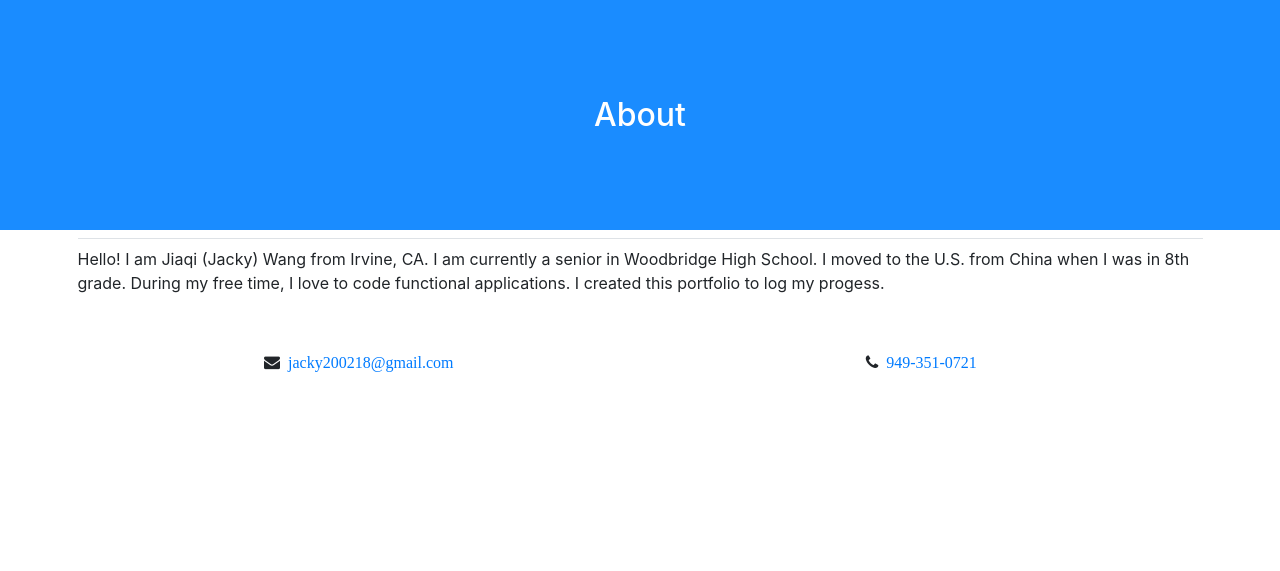
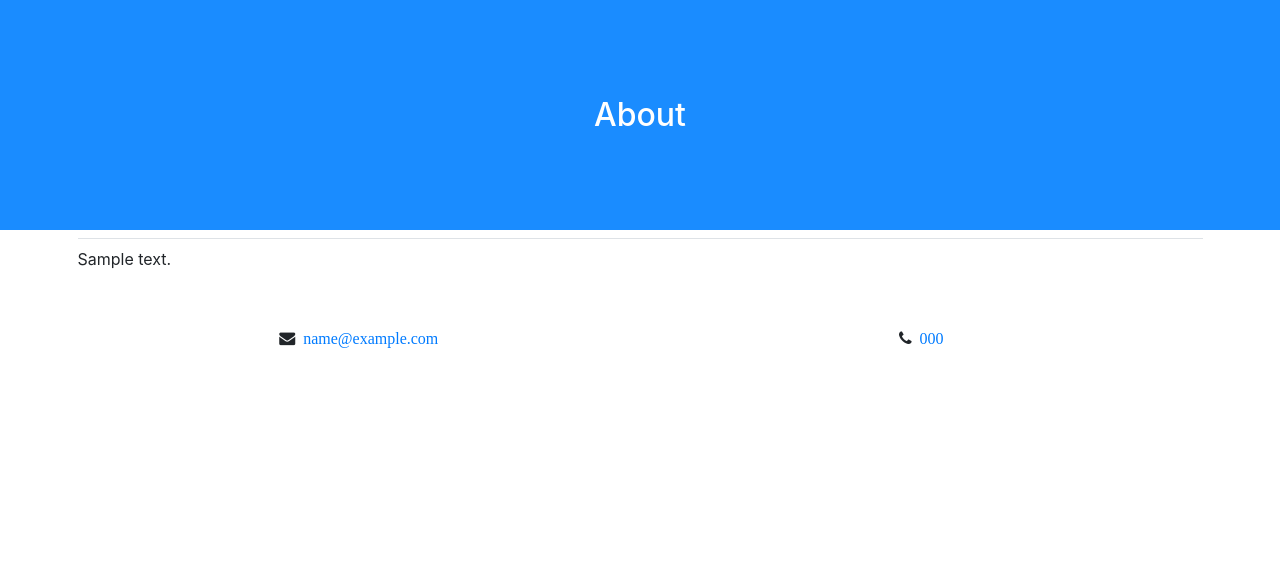
Before and after one commit to JackyW1118/cs-project-portfolio, a Django app: page /about/ in a window 1280 px wide. Shown: the part 56-627 px from the top of the page. Run offline with Django 3.2, Linux system fonts and the light colour scheme; tables that the repository leaves empty hold one stand-in row (values such as "Sample post"); some libraries are stand-ins or nearby versions.

Commit message:
customized text

```diff
--- a/myprojects/models.py
+++ b/myprojects/models.py
@@ -47,6 +47,7 @@ class MyInformation(models.Model):
     home_page_hero_text = models.TextField()
     about_page_description = models.TextField()
     phone_number = PhoneField()
+    email = models.EmailField()
 
     def clean(self):
         validate_only_one_instance(self)
--- a/myprojects/templates/myprojects/about.html
+++ b/myprojects/templates/myprojects/about.html
@@ -8,19 +8,15 @@
 <div class="width-control set-height">
     <legend class="border-bottom my-2"></legend>
     <div>
-        Hello! I am Jiaqi (Jacky) Wang from Irvine, CA.
-        I am currently a senior in Woodbridge High School.
-        I moved to the U.S. from China when I was in 8th grade.
-        During my free time, I love to code functional applications.
-        I created this portfolio to log my progess.
+        {{myinfo.about_page_description}}
     </div>
 
     <div class="row mt-5">
         <div class="col-sm">
-            <i class="fa fa-envelope"><a  class="ml-2" href="mailto:jacky200218@gmail.com">jacky200218@gmail.com</a></i>
+            <i class="fa fa-envelope"><a  class="ml-2" href="mailto:{{myinfo.email}}">{{myinfo.email}}</a></i>
         </div>
         <div class="col-sm">
-            <i class="fa fa-phone"><a  class="ml-2" href="tel:+1-949-351-0721">949-351-0721</a></i>
+            <i class="fa fa-phone"><a  class="ml-2" href="tel:{{myinfo.phone_number}}">{{myinfo.phone_number}}</a></i>
         </div>
     </div>
 </div>
--- a/myprojects/templates/myprojects/portfoliohome.html
+++ b/myprojects/templates/myprojects/portfoliohome.html
@@ -2,7 +2,7 @@
 {% block content %}
     <div class="hero d-flex justify-content-center">
         <p class="h4 text-white py-5 text-wdith my-5">
-            Hello everybody! This is Jiaqi (Jacky) Wang. I created this site to log and showcase my many computer science projects that I have completed and am currently working on!
+            {{myinfo.home_page_hero_text}}
         </p>
     </div>
     <div class = "content-sec">
--- a/myprojects/views.py
+++ b/myprojects/views.py
@@ -1,13 +1,12 @@
 from django.shortcuts import render
-from .models import ProjectUpdate, Project
+from .models import ProjectUpdate, Project, MyInformation
 from django.views.generic import DetailView
 
 # home
 def index(request):
     all_proj = Project.objects.all().order_by('-date_posted')
-    context = {
-        'projects': all_proj,
-    }
+    context = {'projects': all_proj}
+    context["myinfo"] = MyInformation.objects.first()
     return render(request, 'myprojects/portfoliohome.html', context)
 
 class ProjectDetailView(DetailView):
@@ -23,4 +22,5 @@ class ProjectDetailView(DetailView):
 def about(request):
     context = dict()
     context["projects"] = Project.objects.all().order_by('-date_posted')
+    context["myinfo"] = MyInformation.objects.first()
     return render(request, 'myprojects/about.html', context=context)
```
Also changed, not shown: myprojects/migrations/0018_myinformation_email.py (added), myprojects/migrations/0019_auto_20210116_1537.py (added), 1 other file.
